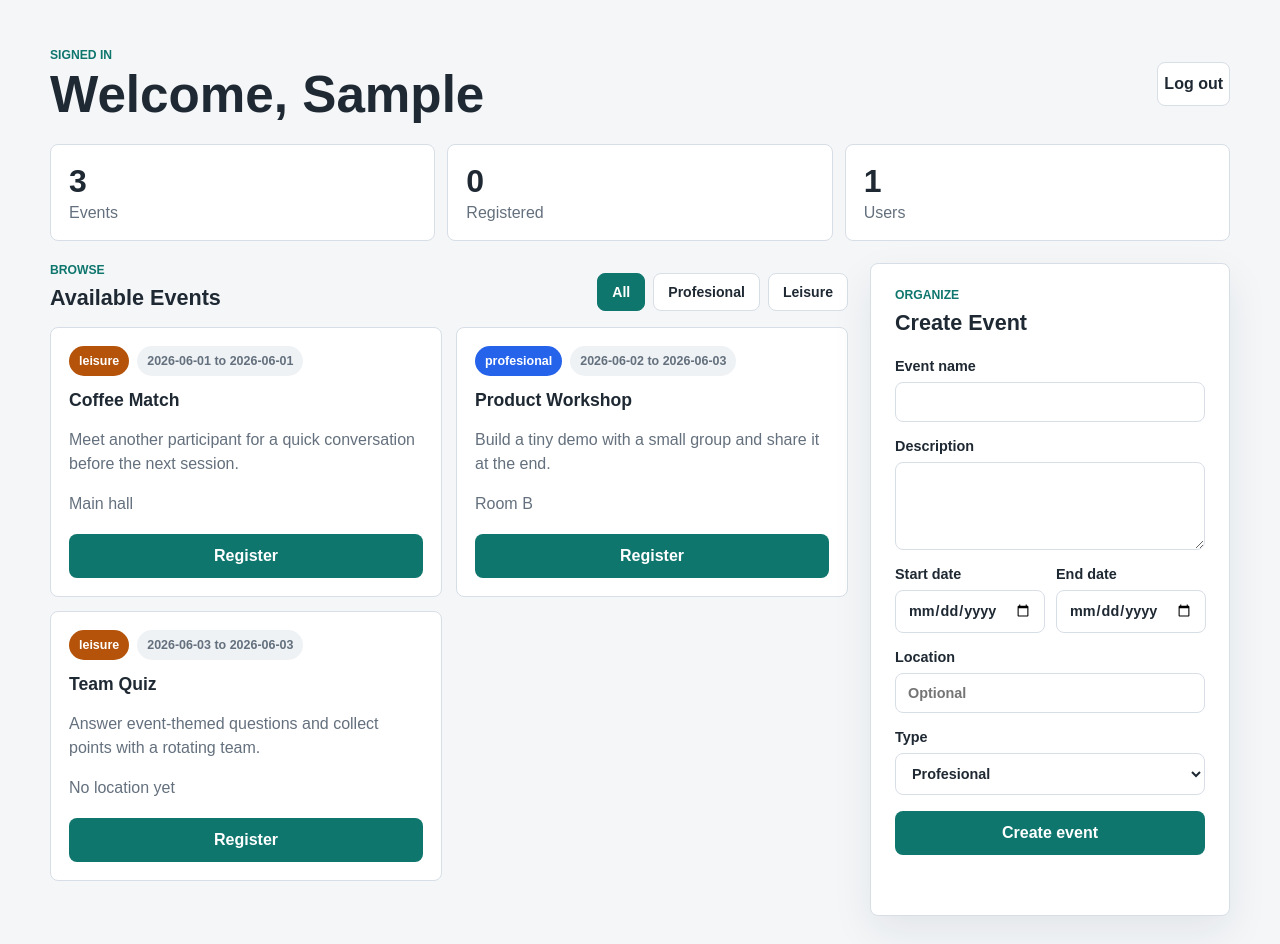
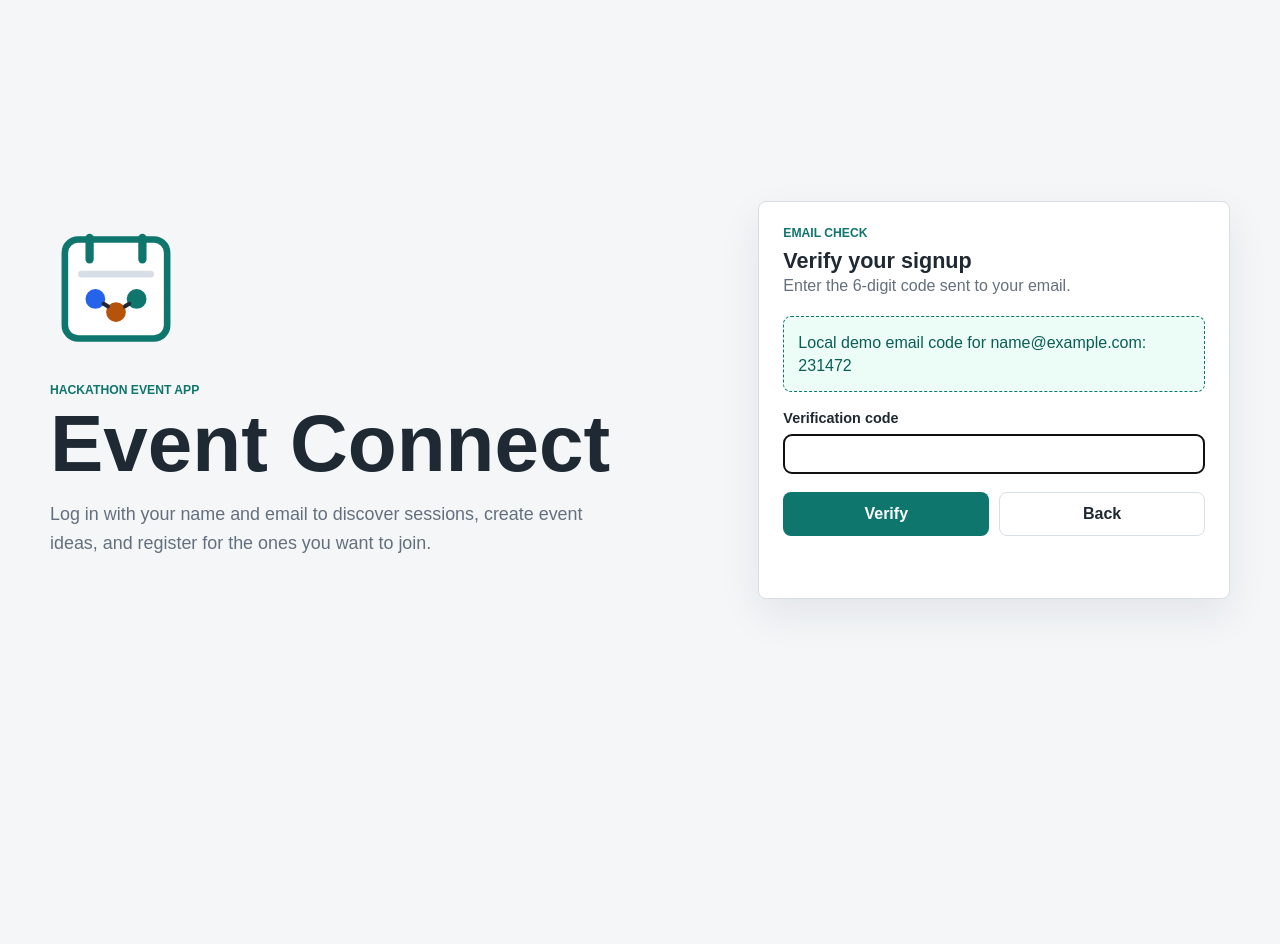
Before and after one commit to Antamaran/HACKATHON1, a plain HTML site: page web/index.html in a window 1280 px wide. Both pictures are taken after typing "Sample", "name@example.com" into the empty fields and a click on the button "Enter app". After the commit the page ends 800 px from the top, so only its background shows below. Drawn offline with Linux system fonts and the light colour scheme.

Commit message:
Added double factor athentication

```diff
--- a/web/app.js
+++ b/web/app.js
@@ -1,3 +1,4 @@
+// Keys used for all browser-side data. This keeps localStorage names consistent.
 const STORAGE_KEYS = {
     currentUser: 'eventConnect.currentUser',
     users: 'eventConnect.users',
@@ -5,6 +6,11 @@ const STORAGE_KEYS = {
     registrations: 'eventConnect.registrations'
 };
 
+const SESSION_KEYS = {
+    pendingSignup: 'eventConnect.pendingSignup'
+};
+
+// Starter events shown the first time someone opens the site in this browser.
 const seedEvents = [
     {
         id: 'coffee-match',
@@ -38,10 +44,14 @@ const seedEvents = [
 const loginView = document.querySelector('#loginView');
 const dashboardView = document.querySelector('#dashboardView');
 const loginForm = document.querySelector('#loginForm');
+const verificationForm = document.querySelector('#verificationForm');
 const eventForm = document.querySelector('#eventForm');
 const eventGrid = document.querySelector('#eventGrid');
 const welcomeTitle = document.querySelector('#welcomeTitle');
 const loginMessage = document.querySelector('#loginMessage');
+const verificationMessage = document.querySelector('#verificationMessage');
+const demoCodeBox = document.querySelector('#demoCodeBox');
+const cancelVerificationButton = document.querySelector('#cancelVerificationButton');
 const eventMessage = document.querySelector('#eventMessage');
 const logoutButton = document.querySelector('#logoutButton');
 const filterButtons = document.querySelectorAll('.filter-button');
@@ -51,6 +61,7 @@ const userCount = document.querySelector('#userCount');
 
 let activeFilter = 'all';
 
+// Small wrappers around localStorage so the rest of the code can work with objects.
 function readStore(key, fallback) {
     const saved = localStorage.getItem(key);
     return saved ? JSON.parse(saved) : fallback;
@@ -58,6 +69,15 @@ function readStore(key, fallback) {
 
 function writeStore(key, value) {
     localStorage.setItem(key, JSON.stringify(value));
+}
+
+function readSession(key, fallback) {
+    const saved = sessionStorage.getItem(key);
+    return saved ? JSON.parse(saved) : fallback;
+}
+
+function writeSession(key, value) {
+    sessionStorage.setItem(key, JSON.stringify(value));
 }
 
 function normalizeEmail(email) {
@@ -80,10 +100,15 @@ function getRegistrations() {
     return readStore(STORAGE_KEYS.registrations, {});
 }
 
+function findUserByEmail(email) {
+    return getUsers().find((user) => user.email === email);
+}
+
 function saveUser(user) {
     const users = getUsers();
     const existingIndex = users.findIndex((item) => item.email === user.email);
 
+    // Email acts like the unique user id: logging in again updates the username.
     if (existingIndex >= 0) {
         users[existingIndex] = user;
     } else {
@@ -94,7 +119,36 @@ function saveUser(user) {
     writeStore(STORAGE_KEYS.currentUser, user);
 }
 
+function generateVerificationCode() {
+    return String(Math.floor(100000 + Math.random() * 900000));
+}
+
+function startEmailVerification(user) {
+    const code = generateVerificationCode();
+
+    writeSession(SESSION_KEYS.pendingSignup, {
+        ...user,
+        code
+    });
+
+    // Static local sites cannot send real email without a backend or email service.
+    demoCodeBox.textContent = `Local demo email code for ${user.email}: ${code}`;
+    verificationMessage.textContent = '';
+    loginForm.classList.add('hidden');
+    verificationForm.classList.remove('hidden');
+    document.querySelector('#verificationCodeInput').focus();
+}
+
+function cancelEmailVerification() {
+    sessionStorage.removeItem(SESSION_KEYS.pendingSignup);
+    verificationForm.reset();
+    verificationForm.classList.add('hidden');
+    loginForm.classList.remove('hidden');
+    loginMessage.textContent = '';
+}
+
 function createEventId(name) {
+    // Make a readable id from the event name, then add a timestamp to avoid duplicates.
     const slug = name
         .trim()
         .toLowerCase()
@@ -119,6 +173,7 @@ function toggleRegistration(eventId) {
     const registrations = getRegistrations();
     const eventUsers = registrations[eventId] || [];
 
+    // Clicking the same event again unregisters the current user.
     if (eventUsers.includes(user.email)) {
         registrations[eventId] = eventUsers.filter((email) => email !== user.email);
     } else {
@@ -161,6 +216,7 @@ function renderDashboard() {
         ? events
         : events.filter((event) => event.type === activeFilter);
 
+    // Rebuild the counts and event cards from storage every time data changes.
     welcomeTitle.textContent = user ? `Welcome, ${user.username}` : 'Welcome';
     totalEvents.textContent = String(events.length);
     registeredCount.textContent = String(registeredEventIds);
@@ -170,8 +226,17 @@ function renderDashboard() {
 
 function showView() {
     const user = getCurrentUser();
+    const pendingSignup = readSession(SESSION_KEYS.pendingSignup, null);
+
+    // A saved current user means the browser stays logged in after refresh.
     loginView.classList.toggle('hidden', Boolean(user));
     dashboardView.classList.toggle('hidden', !user);
+    loginForm.classList.toggle('hidden', Boolean(pendingSignup));
+    verificationForm.classList.toggle('hidden', !pendingSignup);
+
+    if (pendingSignup) {
+        demoCodeBox.textContent = `Local demo email code for ${pendingSignup.email}: ${pendingSignup.code}`;
+    }
 
     if (user) {
         renderDashboard();
@@ -189,11 +254,43 @@ loginForm.addEventListener('submit', (event) => {
         return;
     }
 
-    saveUser({ username, email });
+    const existingUser = findUserByEmail(email);
+    if (!existingUser) {
+        startEmailVerification({ username, email });
+        return;
+    }
+
+    saveUser({ ...existingUser, username });
     loginForm.reset();
     loginMessage.textContent = '';
     showView();
 });
+
+verificationForm.addEventListener('submit', (event) => {
+    event.preventDefault();
+
+    const pendingSignup = readSession(SESSION_KEYS.pendingSignup, null);
+    const submittedCode = document.querySelector('#verificationCodeInput').value.trim();
+
+    if (!pendingSignup) {
+        verificationMessage.textContent = 'No signup is waiting for verification.';
+        return;
+    }
+
+    if (submittedCode !== pendingSignup.code) {
+        verificationMessage.textContent = 'That code is not correct.';
+        return;
+    }
+
+    const { code, ...verifiedUser } = pendingSignup;
+    saveUser(verifiedUser);
+    sessionStorage.removeItem(SESSION_KEYS.pendingSignup);
+    verificationForm.reset();
+    loginForm.reset();
+    showView();
+});
+
+cancelVerificationButton.addEventListener('click', cancelEmailVerification);
 
 eventForm.addEventListener('submit', (event) => {
     event.preventDefault();
@@ -205,6 +302,7 @@ eventForm.addEventListener('submit', (event) => {
     const location = document.querySelector('#locationInput').value.trim();
     const type = document.querySelector('#eventTypeInput').value;
 
+    // Date inputs use YYYY-MM-DD, so string comparison works for order checking.
     if (endDate < startDate) {
         eventMessage.textContent = 'End date cannot be before start date.';
         return;
@@ -228,6 +326,7 @@ eventForm.addEventListener('submit', (event) => {
 });
 
 eventGrid.addEventListener('click', (event) => {
+    // Event cards are rendered dynamically, so one grid listener handles all buttons.
     const button = event.target.closest('[data-register]');
     if (!button) {
         return;
@@ -250,6 +349,7 @@ logoutButton.addEventListener('click', () => {
     showView();
 });
 
+// Seed only once so user-created events are not overwritten on refresh.
 if (!localStorage.getItem(STORAGE_KEYS.events)) {
     writeStore(STORAGE_KEYS.events, seedEvents);
 }
--- a/web/index.html
+++ b/web/index.html
@@ -29,6 +29,28 @@
 
                 <button type="submit">Enter app</button>
                 <p class="form-message" id="loginMessage"></p>
+            </form>
+
+            <form class="login-panel verification-panel hidden" id="verificationForm">
+                <div>
+                    <p class="eyebrow">Email check</p>
+                    <h2>Verify your signup</h2>
+                    <p class="helper-text">Enter the 6-digit code sent to your email.</p>
+                </div>
+
+                <div class="demo-code-box" id="demoCodeBox"></div>
+
+                <label>
+                    Verification code
+                    <input type="text" id="verificationCodeInput" inputmode="numeric" maxlength="6" autocomplete="one-time-code" required>
+                </label>
+
+                <div class="button-row">
+                    <button type="submit">Verify</button>
+                    <button class="secondary-button" type="button" id="cancelVerificationButton">Back</button>
+                </div>
+
+                <p class="form-message" id="verificationMessage"></p>
             </form>
         </section>
 
--- a/web/styles.css
+++ b/web/styles.css
@@ -128,6 +128,12 @@ h2 {
     line-height: 1.65;
 }
 
+.helper-text {
+    margin-bottom: 0;
+    color: var(--muted);
+    line-height: 1.5;
+}
+
 .login-panel,
 .create-panel {
     display: grid;
@@ -151,6 +157,21 @@ form {
     margin: 0;
     color: var(--danger);
     font-size: 0.9rem;
+}
+
+.demo-code-box {
+    border: 1px dashed var(--accent);
+    border-radius: 8px;
+    padding: 14px;
+    color: var(--accent-strong);
+    background: #ecfdf8;
+    line-height: 1.45;
+}
+
+.button-row {
+    display: grid;
+    grid-template-columns: 1fr 1fr;
+    gap: 10px;
 }
 
 .topbar {
```
Also changed, not shown: README.md.
